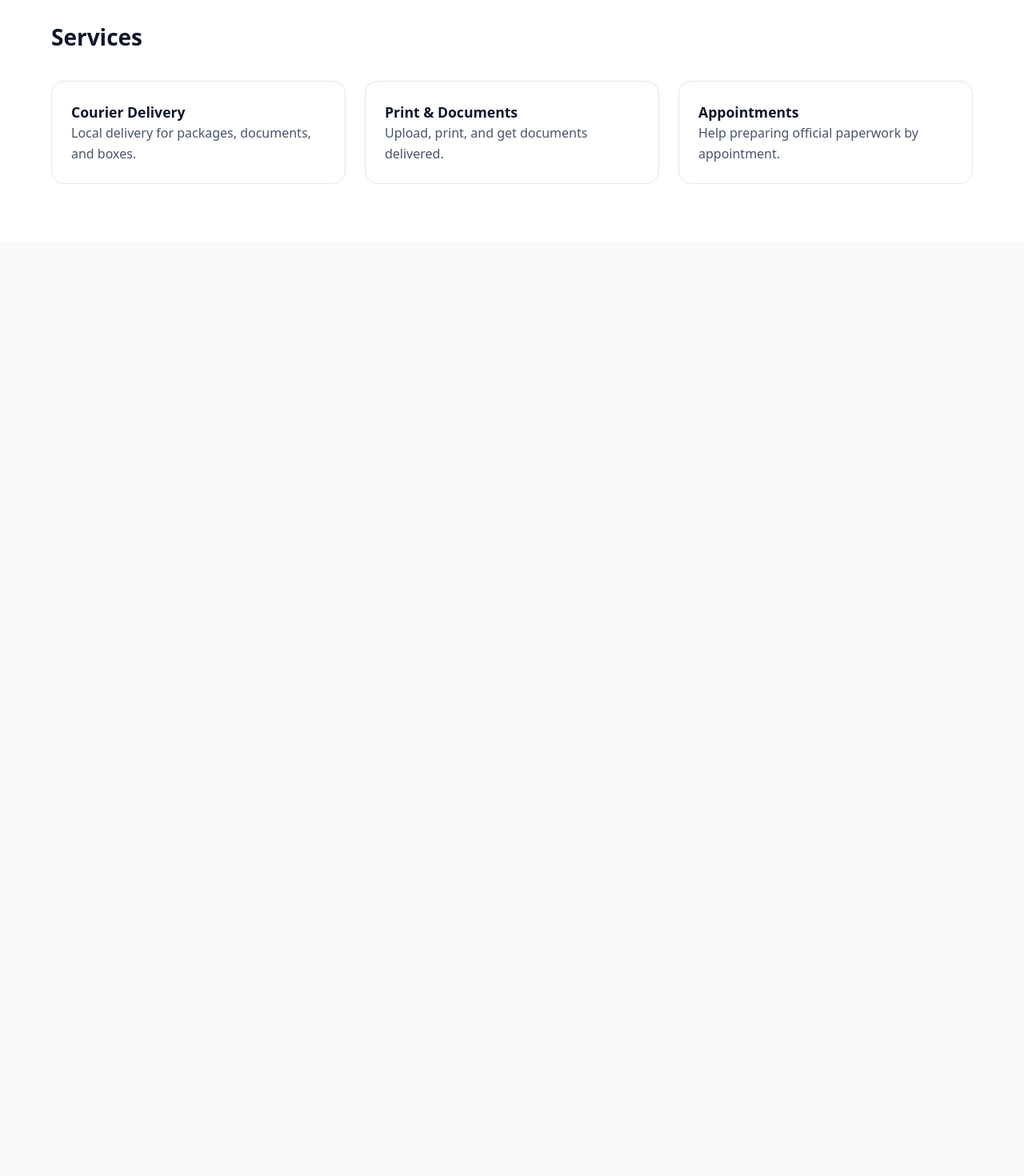
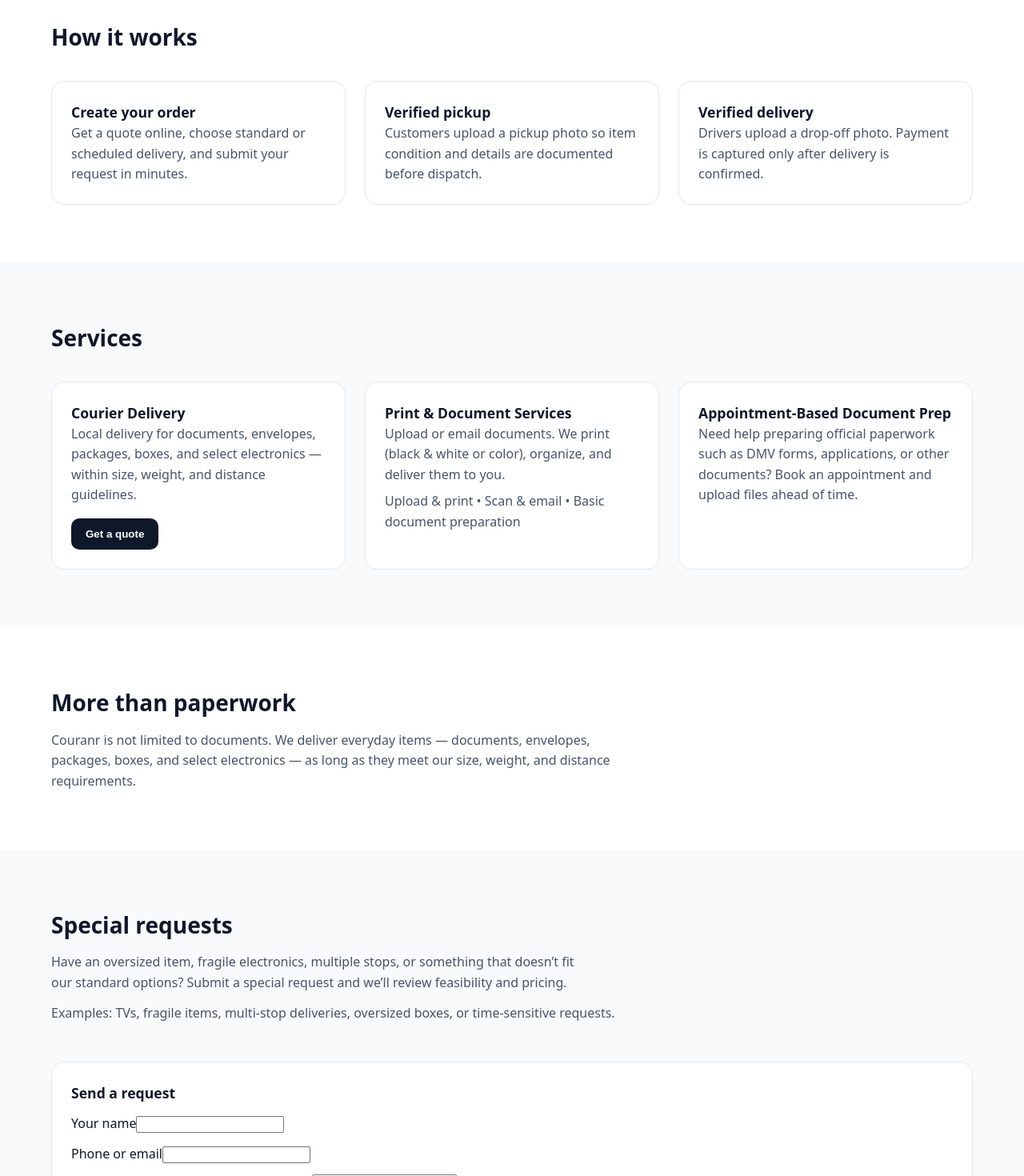
Before and after one commit to kkoly10/couranr-os, a Next.js app: page / in a window 1280 px wide. Shown: the part 520-1990 px from the top of the page at 80% size. Before the commit the page ends 822 px from the top, so only its background shows below. Built offline with nearby package versions, Linux system fonts and the light colour scheme.

Commit message:
Update page.tsx

```diff
--- a/app/page.tsx
+++ b/app/page.tsx
@@ -1,4 +1,5 @@
 import Link from "next/link";
+import SpecialRequestForm from "../components/SpecialRequestForm";
 
 export default function HomePage() {
   return (
@@ -7,14 +8,16 @@ export default function HomePage() {
       <section style={{ padding: "96px 0" }}>
         <div className="container">
           <h1>Online services, delivered to you.</h1>
-          <p style={{ maxWidth: 640, marginTop: 16 }}>
+
+          <p style={{ maxWidth: 680, marginTop: 16 }}>
             Courier delivery for documents, packages, boxes, and everyday items —
-            ordered online and delivered with verification.
+            ordered online, handled with photo verification, and delivered to
+            your door.
           </p>
 
           <div style={{ display: "flex", gap: 12, marginTop: 32 }}>
             <Link href="/courier">
-              <button className="btn-primary">Get a quote</button>
+              <button className="btn-primary">Get a delivery quote</button>
             </Link>
             <Link href="#services">
               <button className="btn-secondary">Explore services</button>
@@ -23,25 +26,114 @@ export default function HomePage() {
         </div>
       </section>
 
+      {/* HOW IT WORKS */}
+      <section style={{ padding: "72px 0", background: "white" }}>
+        <div className="container">
+          <h2>How it works</h2>
+
+          <div className="grid grid-3" style={{ marginTop: 32 }}>
+            <div className="card">
+              <h3>Create your order</h3>
+              <p>
+                Get a quote online, choose standard or scheduled delivery, and
+                submit your request in minutes.
+              </p>
+            </div>
+
+            <div className="card">
+              <h3>Verified pickup</h3>
+              <p>
+                Customers upload a pickup photo so item condition and details
+                are documented before dispatch.
+              </p>
+            </div>
+
+            <div className="card">
+              <h3>Verified delivery</h3>
+              <p>
+                Drivers upload a drop-off photo. Payment is captured only after
+                delivery is confirmed.
+              </p>
+            </div>
+          </div>
+        </div>
+      </section>
+
       {/* SERVICES */}
-      <section id="services" style={{ padding: "72px 0", background: "white" }}>
+      <section id="services" style={{ padding: "72px 0" }}>
         <div className="container">
           <h2>Services</h2>
 
           <div className="grid grid-3" style={{ marginTop: 32 }}>
             <div className="card">
               <h3>Courier Delivery</h3>
-              <p>Local delivery for packages, documents, and boxes.</p>
+              <p>
+                Local delivery for documents, envelopes, packages, boxes, and
+                select electronics — within size, weight, and distance
+                guidelines.
+              </p>
+              <Link href="/courier">
+                <button className="btn-primary" style={{ marginTop: 16 }}>
+                  Get a quote
+                </button>
+              </Link>
             </div>
 
             <div className="card">
-              <h3>Print & Documents</h3>
-              <p>Upload, print, and get documents delivered.</p>
+              <h3>Print & Document Services</h3>
+              <p>
+                Upload or email documents. We print (black & white or color),
+                organize, and deliver them to you.
+              </p>
+              <p style={{ marginTop: 8 }}>
+                Upload & print • Scan & email • Basic document preparation
+              </p>
             </div>
 
             <div className="card">
-              <h3>Appointments</h3>
-              <p>Help preparing official paperwork by appointment.</p>
+              <h3>Appointment-Based Document Prep</h3>
+              <p>
+                Need help preparing official paperwork such as DMV forms,
+                applications, or other documents? Book an appointment and upload
+                files ahead of time.
+              </p>
+            </div>
+          </div>
+        </div>
+      </section>
+
+      {/* WHAT WE DELIVER */}
+      <section style={{ padding: "72px 0", background: "white" }}>
+        <div className="container">
+          <h2>More than paperwork</h2>
+          <p style={{ maxWidth: 720, marginTop: 12 }}>
+            Couranr is not limited to documents. We deliver everyday items —
+            documents, envelopes, packages, boxes, and select electronics —
+            as long as they meet our size, weight, and distance requirements.
+          </p>
+        </div>
+      </section>
+
+      {/* SPECIAL REQUESTS */}
+      <section style={{ padding: "72px 0" }}>
+        <div className="container">
+          <div className="grid">
+            <div>
+              <h2>Special requests</h2>
+              <p style={{ maxWidth: 680, marginTop: 12 }}>
+                Have an oversized item, fragile electronics, multiple stops, or
+                something that doesn’t fit our standard options? Submit a
+                special request and we’ll review feasibility and pricing.
+              </p>
+
+              <p style={{ marginTop: 12 }}>
+                Examples: TVs, fragile items, multi-stop deliveries, oversized
+                boxes, or time-sensitive requests.
+              </p>
+            </div>
+
+            <div className="card" style={{ marginTop: 24 }}>
+              <SpecialRequestForm />
             </div>
           </div>
         </div>
```
